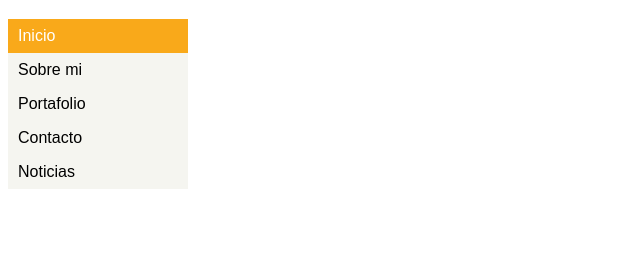
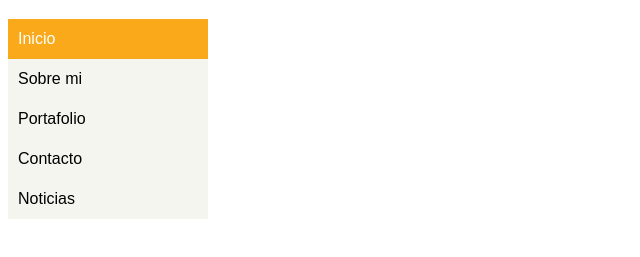
Before and after one commit to brendamesias/menu_vertical, a plain HTML site: page index.html in a window 1280 px wide. Shown: the part 61-318 px from the top of the page, without its empty margins (0-640 px from the left). Drawn offline with Linux system fonts and the light colour scheme.

Commit message:
ajusto los tamños para que seran más similares a mi ejemplo, como el apddin

```diff
--- a/css/main.css
+++ b/css/main.css
@@ -5,8 +5,8 @@ body{
 ul{
   padding: 0;
   margin: 0;
-  width: 180px;
-  line-height: 24px;
+  width: 200px;
+  line-height: 30px;
 }
 
 li{
```
